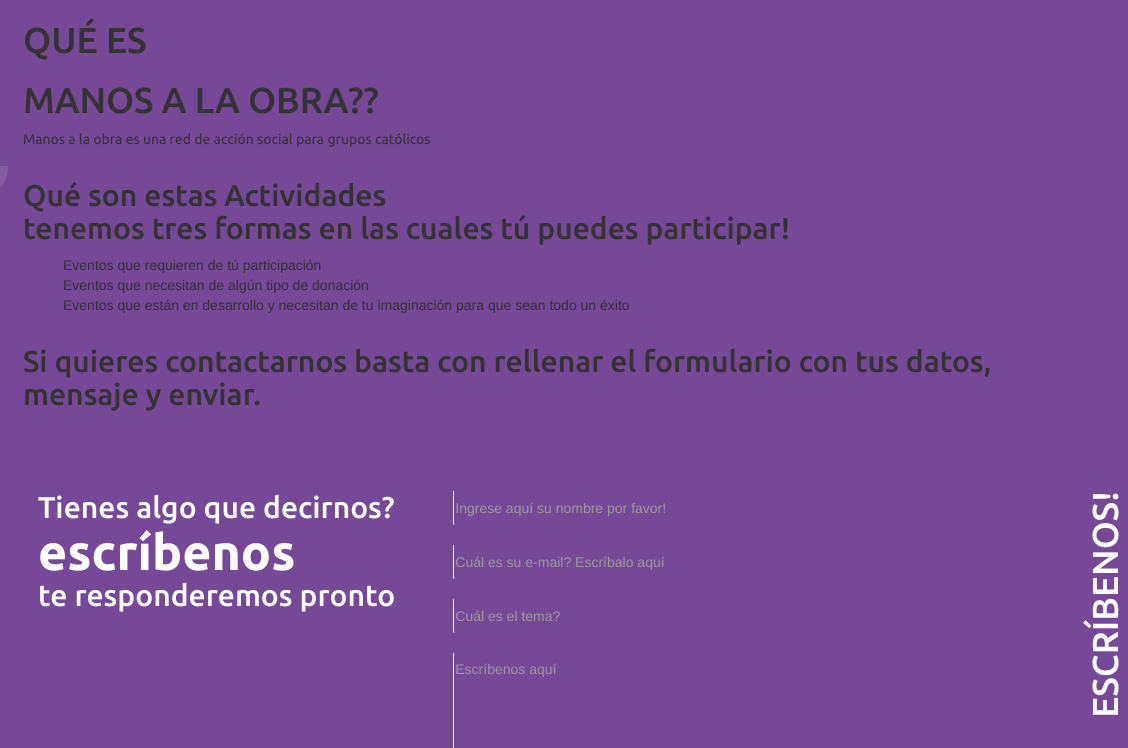
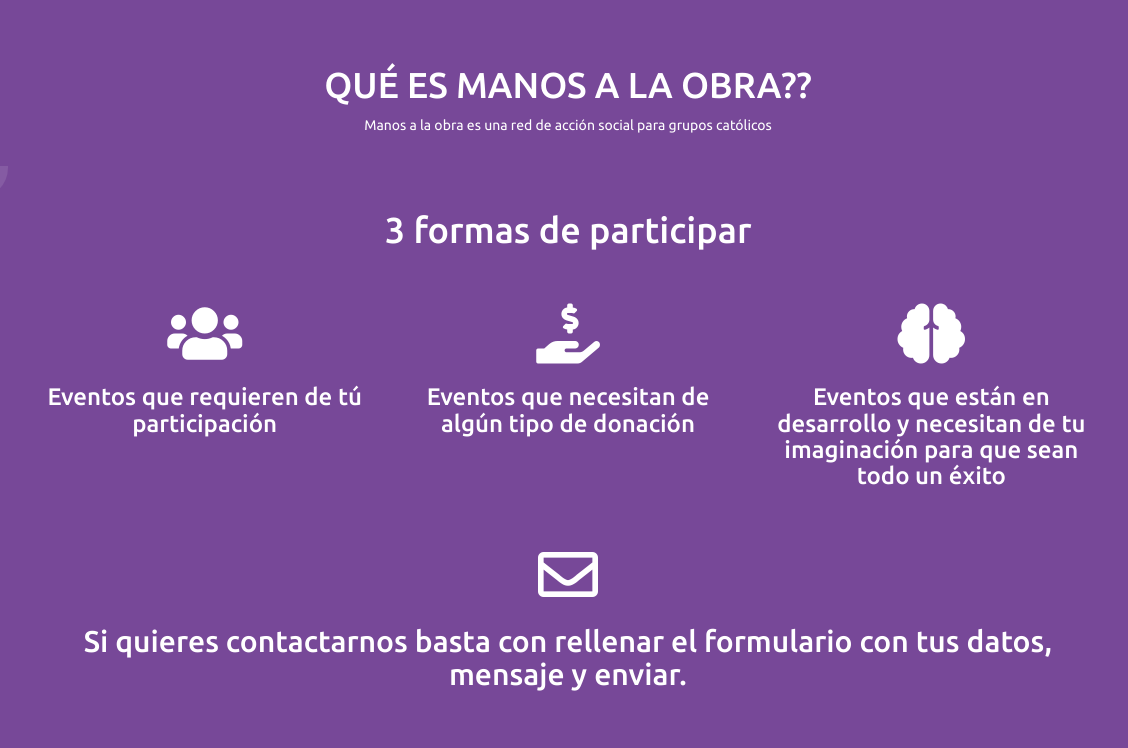
Before and after one commit to Fbaldassare/Fbaldassare-Ignis2019, a plain HTML site: page contactanos.html in a window 1280 px wide. Shown: the top 748 px of the page, 152-1280 px from the left. Drawn offline with nearby package versions, Linux system fonts and the light colour scheme.

Commit message:
se agregó estilos para nosotros

```diff
--- a/Assets/css/style.css
+++ b/Assets/css/style.css
@@ -25,6 +25,20 @@ h1, h2, h3, h4, h5, h6, p, a{
     font-family: 'Ubuntu';
 }
 
+.margin-top-small{
+    margin-top: 15px;
+}
+
+.margin-top-medium{
+    margin-top: 25px;
+}
+
+.margin-top-regular{
+    margin-top: 35px;
+}
+.margin-top-large{
+    margin-top: 45px;
+}
 
 a:hover{
     text-decoration: none;
@@ -72,7 +86,7 @@ ul{
     background-repeat: no-repeat;
     background-size: cover;
     background-position: center;
-   margin-left:auto;
+    margin-left:auto;
     margin-right:auto;
     margin-top: 30px;
     margin-bottom: 10px;
@@ -219,6 +233,12 @@ button:hover{
     border-bottom-left-radius: 2px;
     box-shadow: initial;
     padding-left:1px;
+}
+/* font awesome*/
+.fa-users, .fa-hand-holding-usd, .fa-brain, .fa-envelope{
+    position: relative;
+    text-align: center;
+    font-size: 60px;
 }
 
 /* Buscador */
--- a/contactanos.html
+++ b/contactanos.html
@@ -23,6 +23,10 @@
 
     <!-- fonts -->
     <link href="https://fonts.googleapis.com/css?family=Libre+Baskerville:400,400i,700|Ubuntu:300,400,500,700" rel="stylesheet">
+
+    <!-- fontawesome -->
+    <link rel="stylesheet" href="https://use.fontawesome.com/releases/v5.5.0/css/all.css" integrity="sha384-B4dIYHKNBt8Bc12p+WXckhzcICo0wtJAoU8YZTY5qE0Id1GSseTk6S+L3BlXeVIU"
+        crossorigin="anonymous">
 </head>
 
 <body>
@@ -49,26 +53,32 @@
         </div>
     </header>
     <div class="container-fluid" id="contacto">
-        <div class="row">
-            <div class="col-md-12">
-                <h1>QUÉ ES</h1>
-                <h1>MANOS A LA OBRA??</h1>
+        <div class="row color-white">
+            <div class="col-lg-12 text-center margin-top-large">
+                <h1>QUÉ ES MANOS A LA OBRA??</h1>
                 <p>Manos a la obra es una red de acción social para grupos católicos</p>
             </div>
         </div>
-        <div class="row">
-            <div class="col-md-12">
-                <h2>Qué son estas Actividades<br>
-                    tenemos tres formas en las cuales tú puedes participar!</h2>
-                <ul>
-                    <li>Eventos que requieren de tú participación</li>
-                    <li>Eventos que necesitan de algún tipo de donación</li>
-                    <li>Eventos que están en desarrollo y necesitan de tu imaginación para que sean todo un éxito</li>
-                </ul>
+        <div class="row color-white">
+            <div class="col-lg-12 text-center margin-top-large">
+                <h1>3 formas de participar</h1>
+                <div class="col-lg-4 margin-top-large">
+                    <i class="fas fa-users"></i>
+                    <h3>Eventos que requieren de tú participación</h3>
+                </div>
+                <div class="col-lg-4 margin-top-large">
+                    <i class="fas fa-hand-holding-usd"></i>
+                    <h3>Eventos que necesitan de algún tipo de donación</h3>
+                </div>
+                <div class="col-lg-4 margin-top-large">
+                    <i class="fas fa-brain"></i>
+                    <h3>Eventos que están en desarrollo y necesitan de tu imaginación para que sean todo un éxito </h3>
+                </div>
             </div>
         </div>
-        <div class="row">
-            <div class="col-md-12">
+        <div class="row color-white">
+            <div class="col-lg-12 text-center margin-top-large">
+                <i class="far fa-envelope"></i>
                 <h2>Si quieres contactarnos basta con rellenar el formulario con tus datos, mensaje y enviar.</h2>
             </div>
         </div>
```
